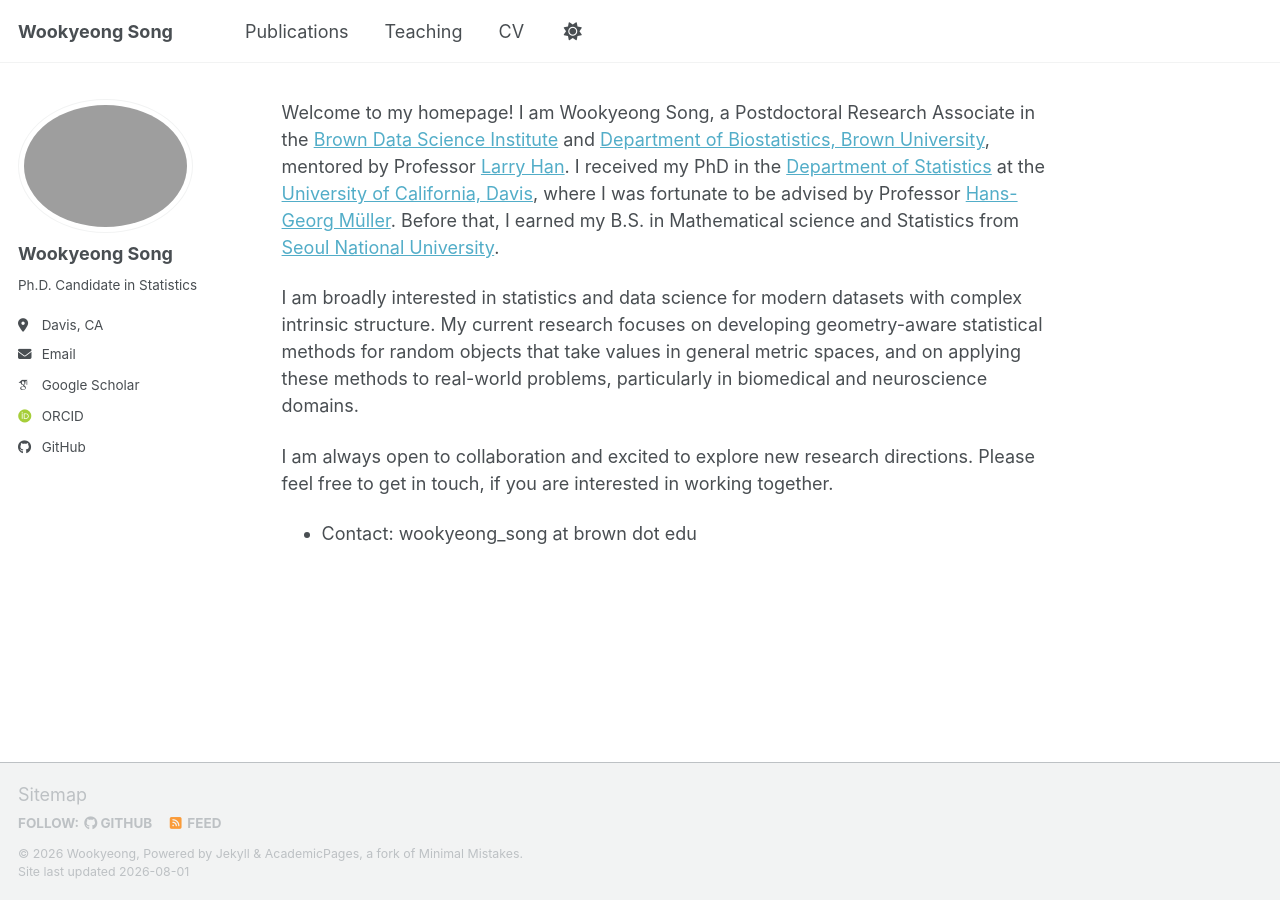
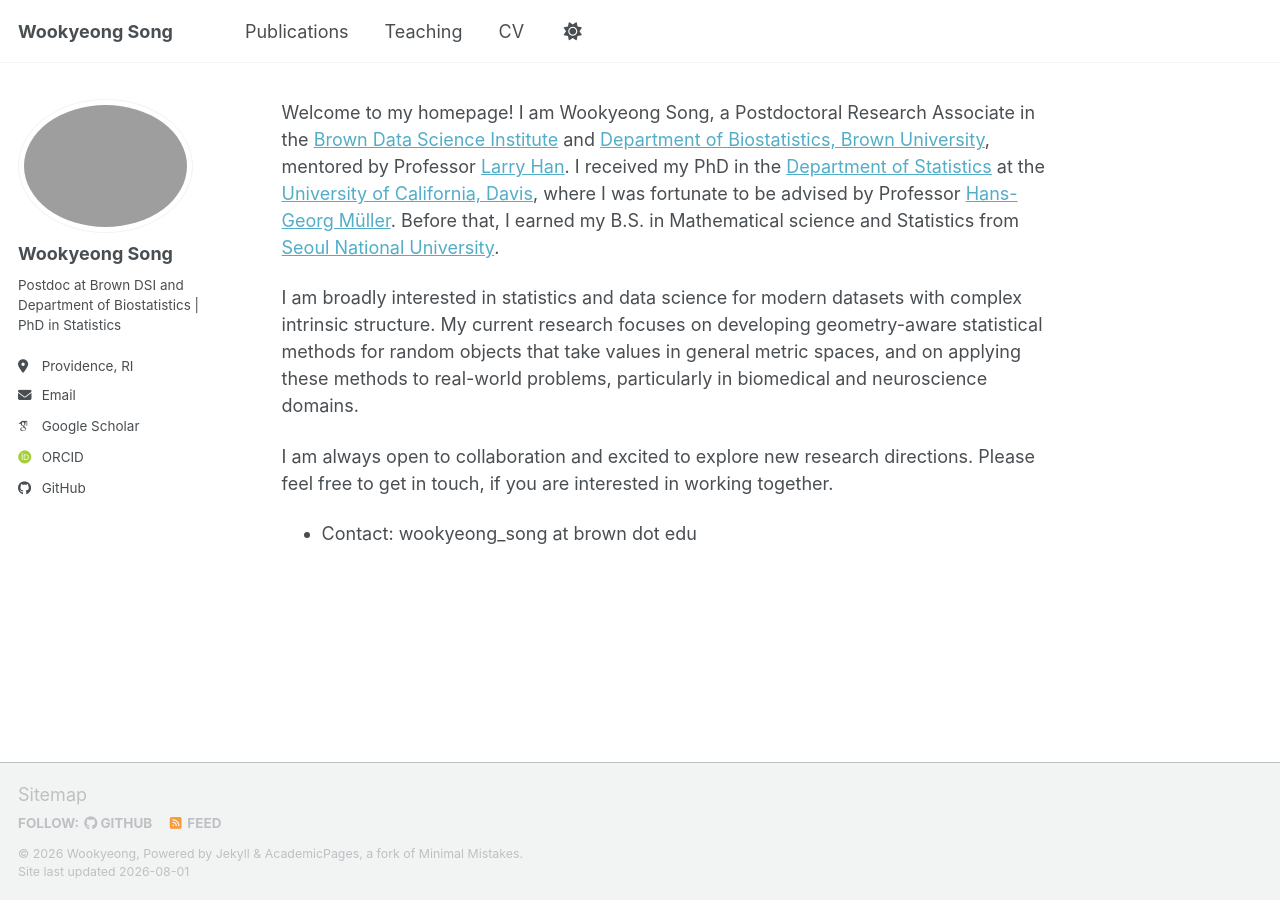
Before and after one commit to wookyeongSong/wookyeongsong.github.io, a Jekyll site: the page built from _pages/about.md, in a window 1280 px wide. Built offline with Jekyll 4.4.1, drawn with Linux system fonts in a browser that asks for light colours; some web fonts are replaced; a script bundle is joined from its source files by our own code; library files that are not in the unit come from our copies.

Commit message:
Update _config.yml

```diff
--- a/_config.yml
+++ b/_config.yml
@@ -26,11 +26,11 @@ author:
   avatar           : "WOOKYEONG_PROFILE.jpg"
   name             : "Wookyeong Song"
   pronouns         : # example: "she/her"
-  bio              : "Ph.D. Candidate in Statistics"
-  location         : "Davis, CA"
+  bio              : "Postdoc at Brown DSI and Department of Biostatistics | PhD in Statistics"
+  location         : "Providence, RI"
   employer         : #""
   uri              : # URL
-  email            : "wksong@ucdavis.edu"
+  email            : "wookyeong_song@brown.edu"
 
   # Academic websites
   academia         : # URL
```
